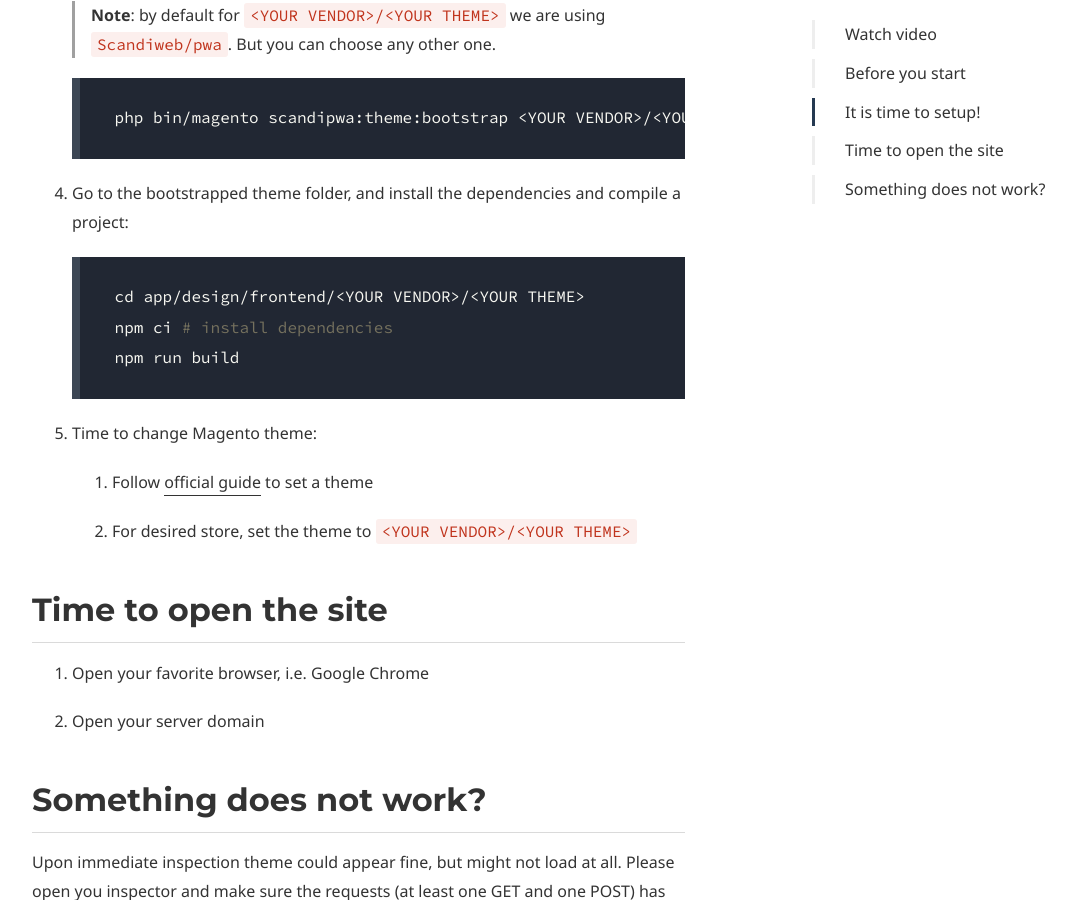
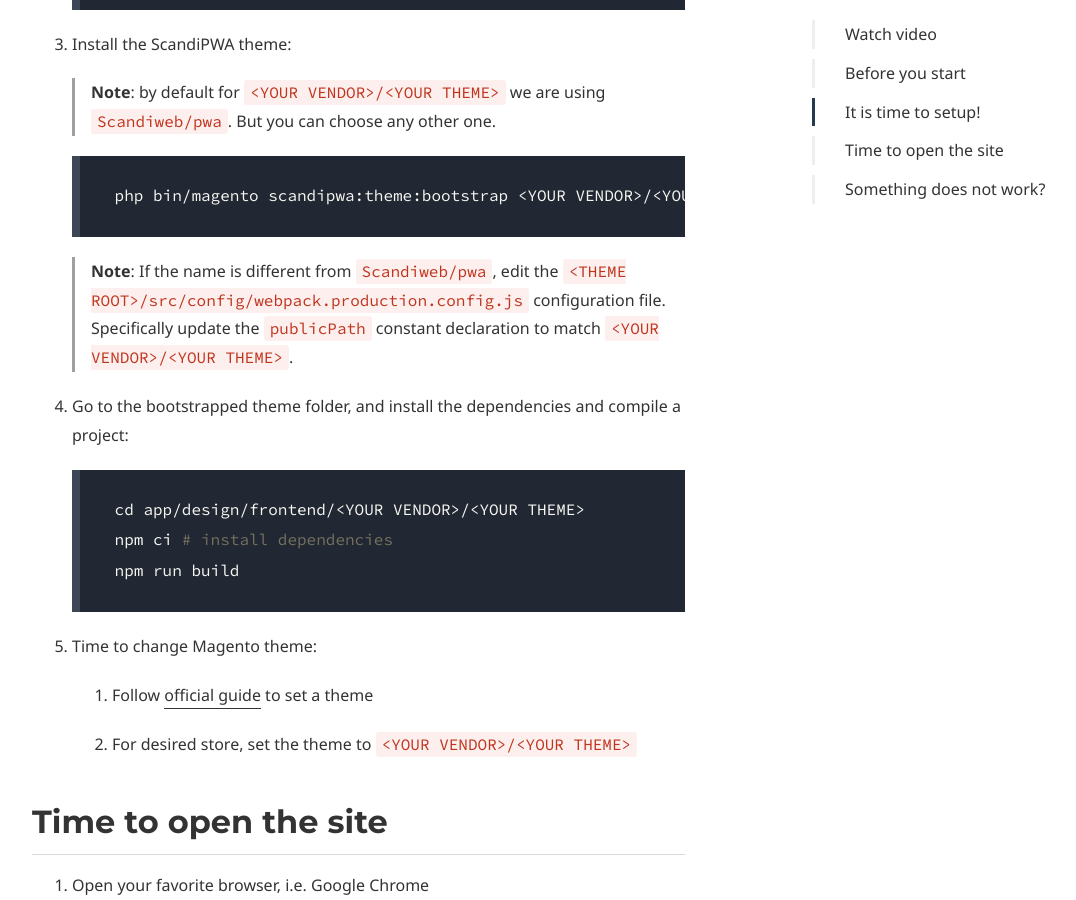
Before and after one commit to scandipwa/scandipwa.github.io, a Jekyll site: the page built from docs/installation/on-existing-m2.md, in a window 1280 px wide and 900 px high, scrolled down 3692 px. Shown: the whole window, without its empty margins (38-1114 px from the left). Built offline with Jekyll 4.4.1, drawn with Linux system fonts in a browser that asks for light colours; some web fonts are replaced; some of the changed text lies outside the part shown.

Commit message:
Added notice about /pub and public Path

````diff
--- a/docs/installation/on-existing-m2.md
+++ b/docs/installation/on-existing-m2.md
@@ -58,6 +58,8 @@
 
     > **Note**: steps 5. and 6. are the requirements of `scandipwa/persisted-query` package.
 
+6. Make sure your server is configured to point into `<MAGENTO ROOT>/pub` directory.
+
 ## It is time to setup!
 
 1. Install `scandipwa/installer` using following command:
@@ -107,6 +109,8 @@
     php bin/magento scandipwa:theme:bootstrap <YOUR VENDOR>/<YOUR THEME>
     ```
 
+    > **Note**: If the name is different from `Scandiweb/pwa`, edit the `<THEME ROOT>/src/config/webpack.production.config.js` configuration file. Specifically update the `publicPath` constant declaration to match `<YOUR VENDOR>/<YOUR THEME>`.
+
 4. Go to the bootstrapped theme folder, and install the dependencies and compile a project:
 
     ```bash
````
